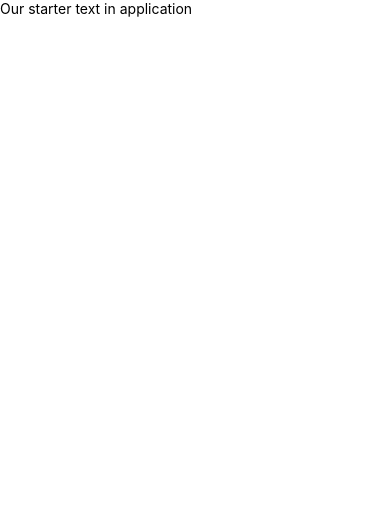
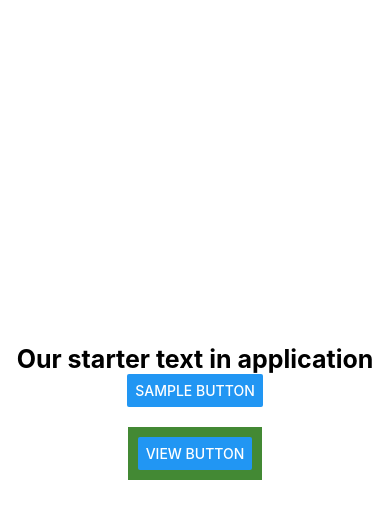
Before and after one commit to Abeinevincent/Mater-React-Native, a React Native app: screen / in a window 390 px wide. Shown: the top 518 px of the page. Built offline with nearby package versions, Linux system fonts and the light colour scheme.

Commit message:
Reat Native Buttons Explained

```diff
--- a/App.js
+++ b/App.js
@@ -7,17 +7,34 @@
  */
 
 import React from 'react';
-import {
-  StyleSheet,
-  Text,
-  View,
-} from 'react-native';
+import {Button, Linking, StyleSheet, Text, View} from 'react-native';
 
 const App = () => {
+  const handlePress = () => {
+    console.log('Button pressed');
+  };
 
   return (
-    <View>
-      <Text>Our starter text in application</Text>
+    <View style={styles.body}>
+      <Text style={styles.text}>Our starter text in application</Text>
+    {/* Buttons [Uncomment other buttons to explore how they are working] */}
+      {/* Normal sample button */}
+      <Button title="Sample Button" />
+
+      {/* Button inside a View to have customstyles since you cannot style a button */}
+      <View style={styles.button}>
+        <Button title="View Button" />
+      </View>
+
+      {/* Button with inline onPress function  */}
+      {/* This iniline function passed opens an external url when the phone is connected to the internet */}
+      {/* <Button
+        title="Open Passed URL"
+        onPress={() => Linking.openURL('https:www.github.com')}
+      /> */}
+
+      {/* Button with external onPress function */}
+      {/* <Button title="Sample Button" onPress={handlePress} /> */}
     </View>
   );
 };
@@ -25,14 +42,19 @@ const App = () => {
 const styles = StyleSheet.create({
   body: {
     flex: 1,
-    alignItems: "center",
-    justifyContent: 'center'
+    alignItems: 'center',
+    justifyContent: 'center',
   },
   text: {
     fontSize: 25,
-    fontWeight: "bold",
-    textAlign: "center"
-  }
+    fontWeight: 'bold',
+    textAlign: 'center',
+  },
+  button: {
+    margin: 20,
+    padding: 10,
+    backgroundColor: '#438934',
+  },
 });
 
 export default App;
```
